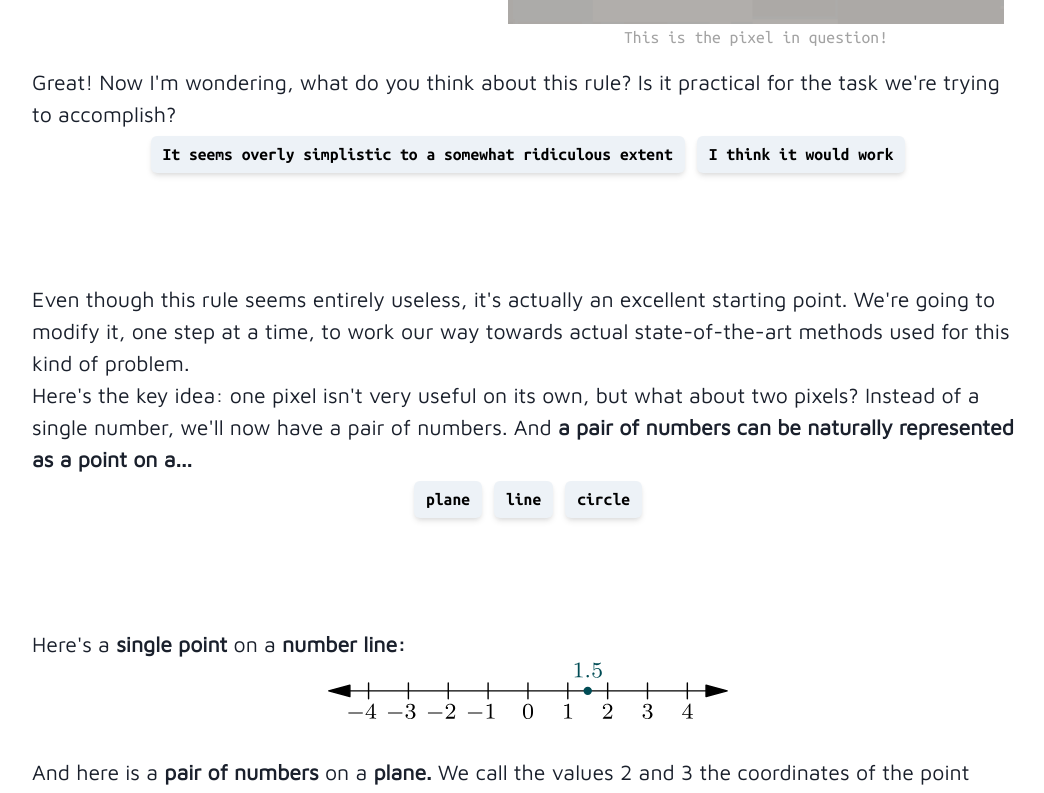
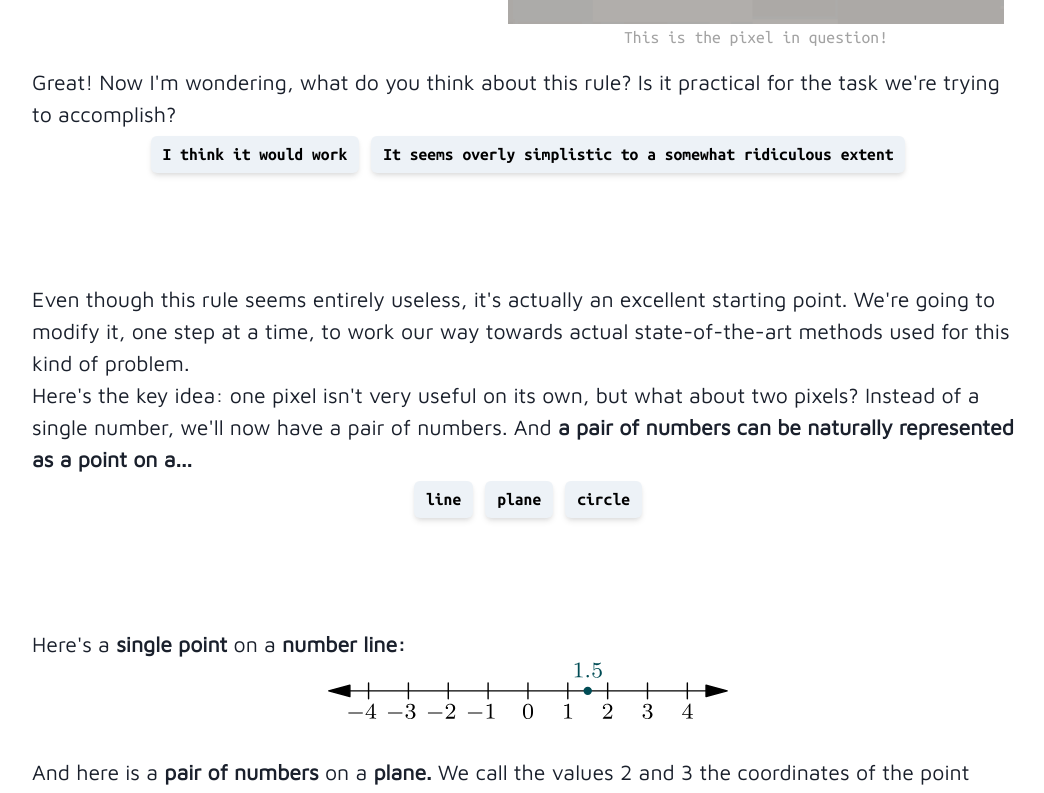
Before and after one commit to ecuber/mathexpo, a React (Create React App) app in the folder client/: page / in a window 1280 px wide. Shown: the part 3980-4773 px from the top of the page, without its empty margins (112-1156 px from the left). Built offline with nearby package versions, Linux system fonts and the light colour scheme.

Commit message:
Mix up some of the quiz answers

```diff
--- a/client/src/content/sections/HigherDimensions.js
+++ b/client/src/content/sections/HigherDimensions.js
@@ -17,11 +17,11 @@ const HigherDimensions = props => {
     <p>This means that a point is on the line if twice its first coordinate plus three times its second coordinate is equal to 6.</p>
     <p>Then we can tell which side of this line a particular point (x, y) is on by checking...</p>
 
-    <Quiz>
+    <Quiz placeholder={1}>
+      <>whether 2x + 3y is positive or negative</>
       <>whether 2x + 3y is bigger or smaller than 6</>
-      <>whether 2x + 3y is positive or negative</>
+      <><Emoji symbol='🤔' label='thinking face'/> Not quite. The line is where <Eq>2x+3y=6</Eq> is equal to 6, and on one side it will be greater and on the other side less.</>
       <><Emoji symbol='✅' label='green check mark'/> Exactly. The line is where <Eq>2x+3y=6</Eq> is equal to 6, and on one side it will be greater and on the other side less.</>
-      <><Emoji symbol='🤔' label='thinking face'/> Not quite. The line is where <Eq>2x+3y=6</Eq> is equal to 6, and on one side it will be greater and on the other side less.</>
     </Quiz>
 
     <p>So, mathematically, the search for a separating line is equivalent to a search for an expression like <Eq>{'2x+3y'}</Eq> which happens to be larger than a certain value (6, say) for all teal points and smaller that value for all tomato-colored points.</p>
--- a/client/src/content/sections/NeuralNetworks.js
+++ b/client/src/content/sections/NeuralNetworks.js
@@ -14,10 +14,10 @@ const NeuralNetworks = props => {
     </Float>
     <p>These points...</p>
     <Quiz>
+      <>don&apos;t seem to show any patterns at all</>
       <>can&apos;t be separated by a line</>
-      <>don&apos;t seem to show any patterns at all</>
+      <><Emoji symbol='🤔' label='thinking face'/> Well, the teal ones do seem to be in the middle and the tomato ones near the edges.</>
       <><Emoji symbol='✅' label='green check mark'/> Exactly. There is no separating line. However, the teal ones do seem to be in the middle and the tomato ones near the edges.</>
-      <><Emoji symbol='🤔' label='thinking face'/> Well, the teal ones do seem to be in the middle and the tomato ones near the edges.</>
     </Quiz>
     <p>We should be able to separate these points, just <em>not with a line.</em> We would want to use a <em>curve</em> instead, perhaps one which encircles the teal points in the middle.</p>
     <p>It shouldn&apos;t be surprising that this kind of situation comes up in practice a lot, because there&apos;s nothing all that special about lines and planes. It could very well happen that the data from each class (pedestrian/non-pedestrian) tend to show up in particular regions in the space of images, but that those regions happen to be entangled from the point of a view of a separating line/plane.</p>
--- a/client/src/content/sections/Predictions.js
+++ b/client/src/content/sections/Predictions.js
@@ -25,22 +25,22 @@ const Predictions = props => {
 
     <br/>
     <p>Great! Now I&apos;m wondering, what do you think about this rule? Is it practical for the task we&apos;re trying to accomplish?</p>
-    <Quiz>
+    <Quiz placeholder={1}>
+      <>I think it would work</>
       <>It seems overly simplistic to a somewhat ridiculous extent</>
-      <>I think it would work</>
+      <><Emoji symbol='🤔' label='thinking face'/> It turns out you&apos;re going to need to account for more than one pixel in order to do this task effectively.</>
       <><Emoji symbol='✅' label='green check mark'/> Agreed. You definitely need to account for more than one pixel to do this task effectively.</>
-      <><Emoji symbol='🤔' label='thinking face'/> It turns out you&apos;re going to need to account for more than one pixel in order to do this task effectively.</>
     </Quiz>
     <Box>
       <p>Even though this rule seems entirely useless, it&apos;s actually an excellent starting point. We&apos;re going to modify it, one step at a time, to work our way towards actual state-of-the-art methods used for this kind of problem.</p>
       <p>Here&apos;s the key idea: one pixel isn&apos;t very useful on its own, but what about two pixels? Instead of a single number, we&apos;ll now have a pair of numbers. And <strong>a pair of numbers can be naturally represented as a point on a...</strong></p>
     </Box>
-    <Quiz>
+    <Quiz palceholder={1}>
+      <>line</>
       <>plane</>
-      <>line</>
       <>circle</>
+      <><Emoji symbol='🤔' label='thinking face'/> Typically a <em>single number</em> would be represented as a point on a number line.</>
       <><Emoji symbol='✅' label='green check mark'/> Right! We can think of each of the numbers as the distance to one axis.</>
-      <><Emoji symbol='🤔' label='thinking face'/> Typically a <em>single number</em> would be represented as a point on a number line.</>
       <><Emoji symbol='🤔' label='thinking face'/> We can represent a point on a circle with a <em>single number</em>, namely how far around we have to rotate to get the point.</>
     </Quiz>
 
```
